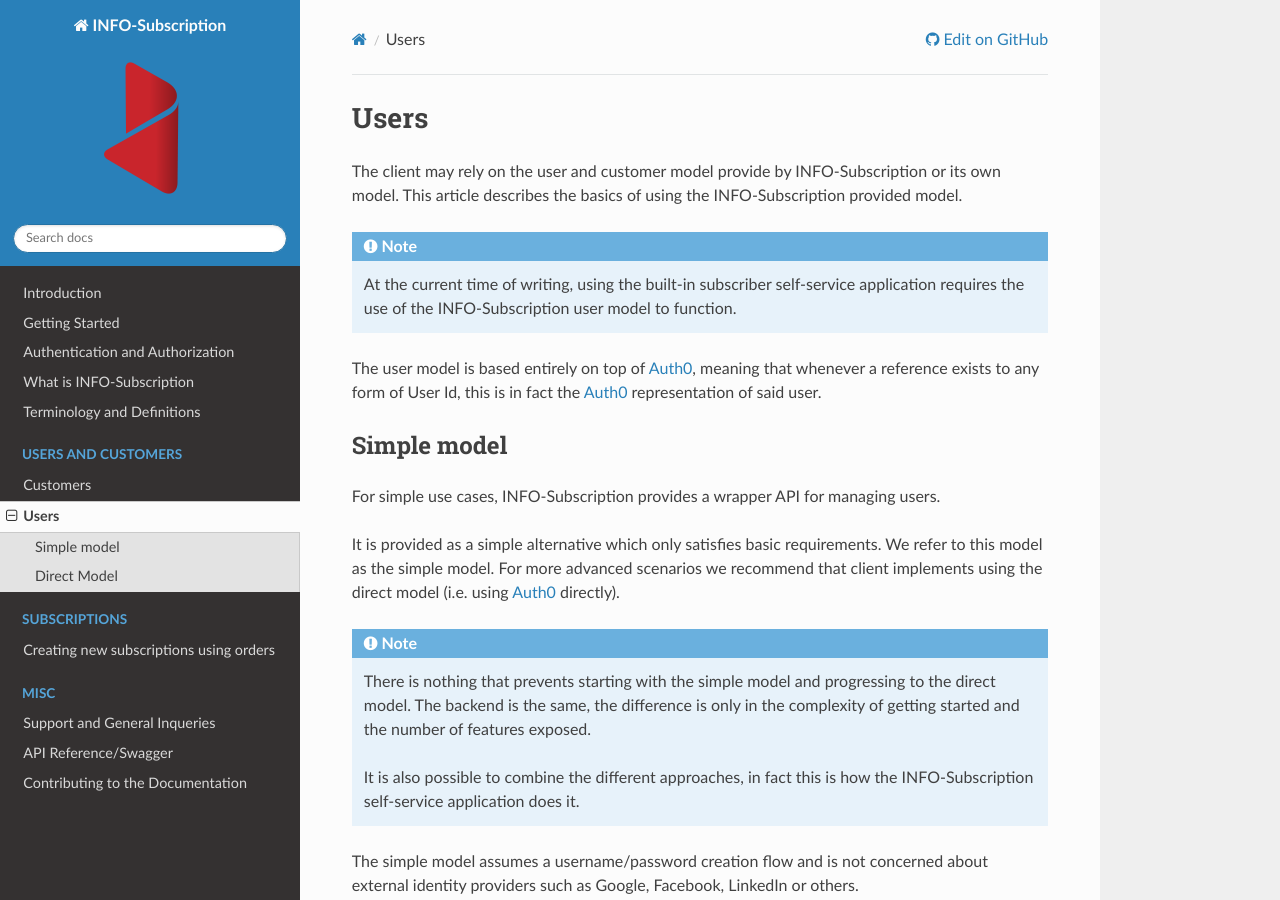
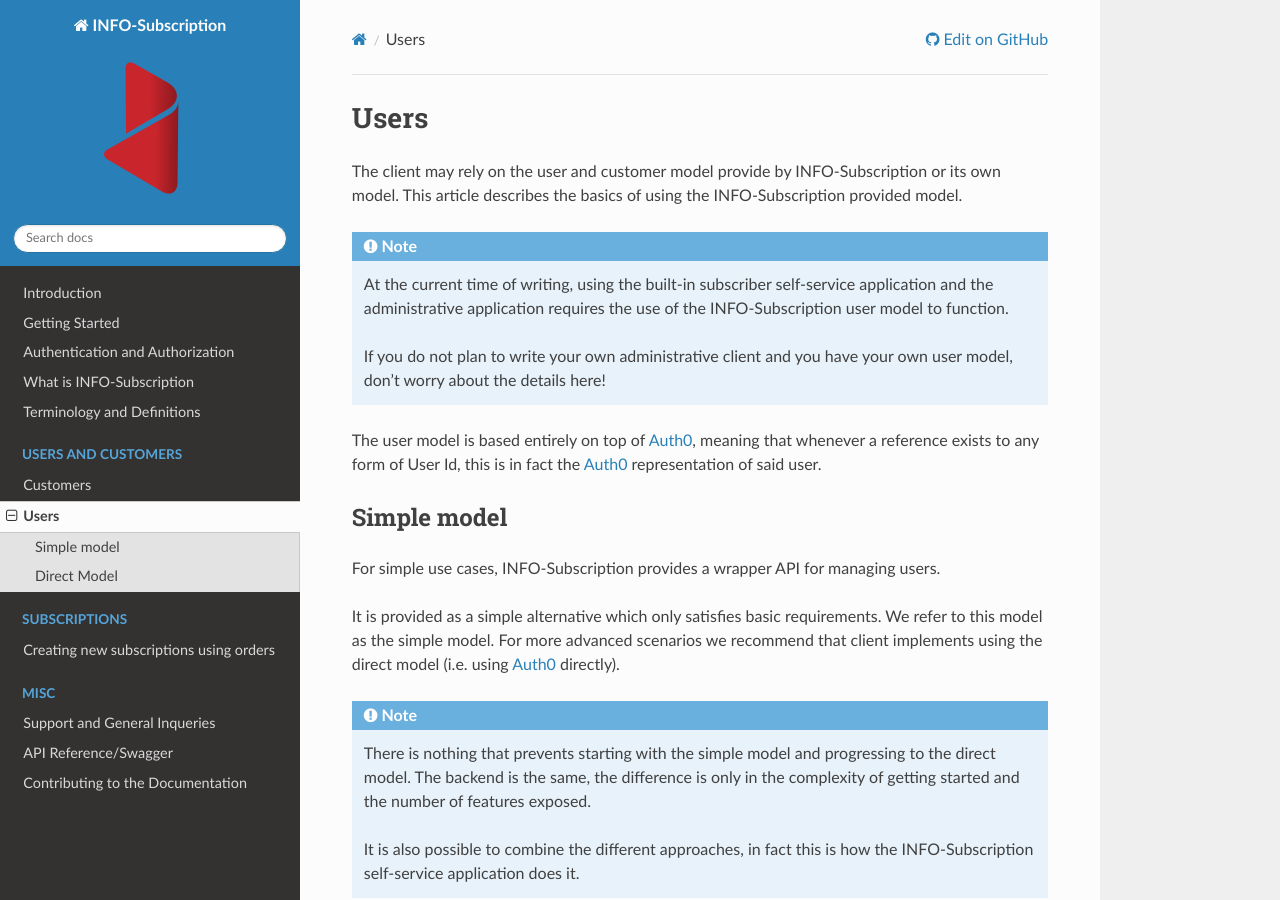
Before and after one commit to infosoftas/info-subscription-doc, a Sphinx documentation site: the page built from source/users.rst, in a window 1280 px wide and 900 px high. Built offline with Sphinx 7.4.7 and the Read the Docs theme 2.0.0, drawn with Linux system fonts in a browser that asks for light colours; formulas are drawn with MathJax 3.

Commit message:
Adjustments to the notes concerning when to utilize the model.

```diff
--- a/source/users.rst
+++ b/source/users.rst
@@ -9,8 +9,10 @@ This article describes the basics of using the |projectName| provided model.
 
 .. Note::
 
-    At the current time of writing, using the built-in subscriber self-service application
+    At the current time of writing, using the built-in subscriber self-service application and the administrative application
     requires the use of the |projectName| user model to function.
+
+    If you do not plan to write your own administrative client and you have your own user model, don't worry about the details here!
 
 The user model is based entirely on top of {AUTH0}, meaning that whenever a reference exists to any form of User Id, this is in fact the {AUTH0} representation of said user.
 
```
